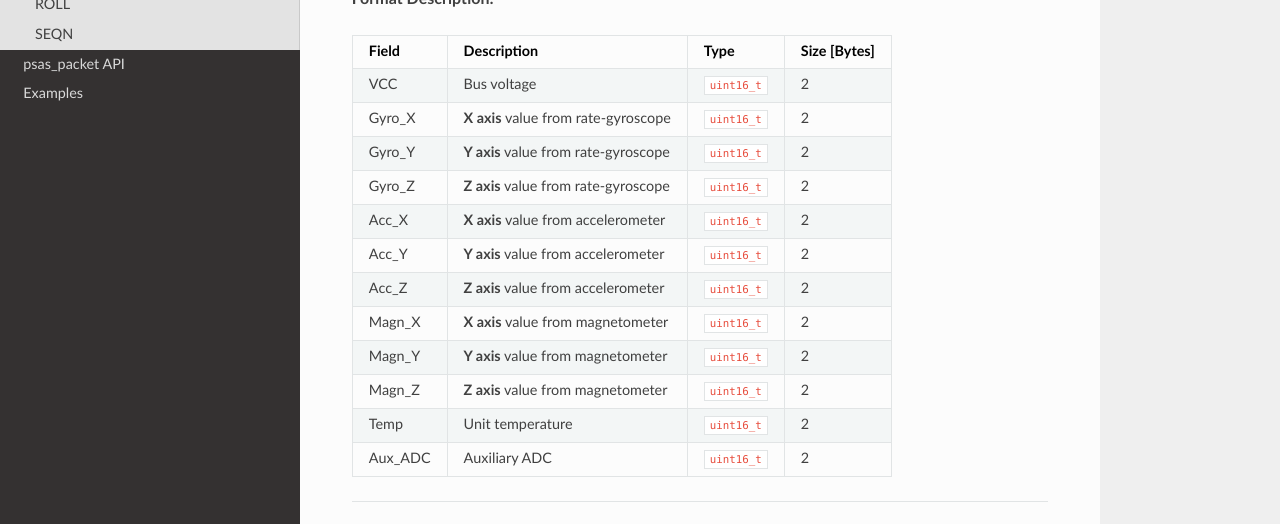
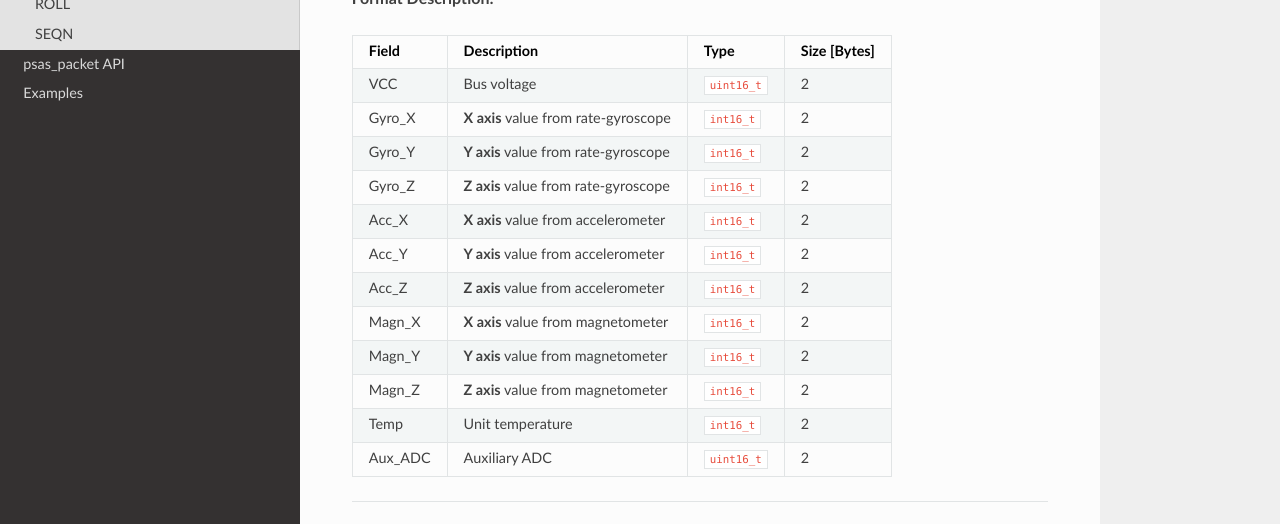
Before and after one commit to psas/psas_packet, a Sphinx documentation site: the page built from docs/format.rst, in a window 1280 px wide and 900 px high. Shown: the part 350-874 px from the top of the window. Built offline with Sphinx 7.4.7 and the Read the Docs theme 2.0.0, drawn with Linux system fonts in a browser that asks for light colours.

Commit message:
forgot ADIS field are signed

```diff
--- a/docs/format.rst
+++ b/docs/format.rst
@@ -16,25 +16,25 @@ Raw data from the `Analog Devices ADIS16405 9DOF IMU <http://www.analog.com/en/p
 +=========+======================================+==================+==============+
 |     VCC |                          Bus voltage | :code:`uint16_t` |            2 |
 +---------+--------------------------------------+------------------+--------------+
-|  Gyro_X | **X axis** value from rate-gyroscope | :code:`uint16_t` |            2 |
+|  Gyro_X | **X axis** value from rate-gyroscope |  :code:`int16_t` |            2 |
 +---------+--------------------------------------+------------------+--------------+
-|  Gyro_Y | **Y axis** value from rate-gyroscope | :code:`uint16_t` |            2 |
+|  Gyro_Y | **Y axis** value from rate-gyroscope |  :code:`int16_t` |            2 |
 +---------+--------------------------------------+------------------+--------------+
-|  Gyro_Z | **Z axis** value from rate-gyroscope | :code:`uint16_t` |            2 |
+|  Gyro_Z | **Z axis** value from rate-gyroscope |  :code:`int16_t` |            2 |
 +---------+--------------------------------------+------------------+--------------+
-|   Acc_X |  **X axis** value from accelerometer | :code:`uint16_t` |            2 |
+|   Acc_X |  **X axis** value from accelerometer |  :code:`int16_t` |            2 |
 +---------+--------------------------------------+------------------+--------------+
-|   Acc_Y |  **Y axis** value from accelerometer | :code:`uint16_t` |            2 |
+|   Acc_Y |  **Y axis** value from accelerometer |  :code:`int16_t` |            2 |
 +---------+--------------------------------------+------------------+--------------+
-|   Acc_Z |  **Z axis** value from accelerometer | :code:`uint16_t` |            2 |
+|   Acc_Z |  **Z axis** value from accelerometer |  :code:`int16_t` |            2 |
 +---------+--------------------------------------+------------------+--------------+
-|  Magn_X |   **X axis** value from magnetometer | :code:`uint16_t` |            2 |
+|  Magn_X |   **X axis** value from magnetometer |  :code:`int16_t` |            2 |
 +---------+--------------------------------------+------------------+--------------+
-|  Magn_Y |   **Y axis** value from magnetometer | :code:`uint16_t` |            2 |
+|  Magn_Y |   **Y axis** value from magnetometer |  :code:`int16_t` |            2 |
 +---------+--------------------------------------+------------------+--------------+
-|  Magn_Z |   **Z axis** value from magnetometer | :code:`uint16_t` |            2 |
+|  Magn_Z |   **Z axis** value from magnetometer |  :code:`int16_t` |            2 |
 +---------+--------------------------------------+------------------+--------------+
-|    Temp |                     Unit temperature | :code:`uint16_t` |            2 |
+|    Temp |                     Unit temperature |  :code:`int16_t` |            2 |
 +---------+--------------------------------------+------------------+--------------+
 | Aux_ADC |                        Auxiliary ADC | :code:`uint16_t` |            2 |
 +---------+--------------------------------------+------------------+--------------+
```
Also changed, not shown: 1 other file.
